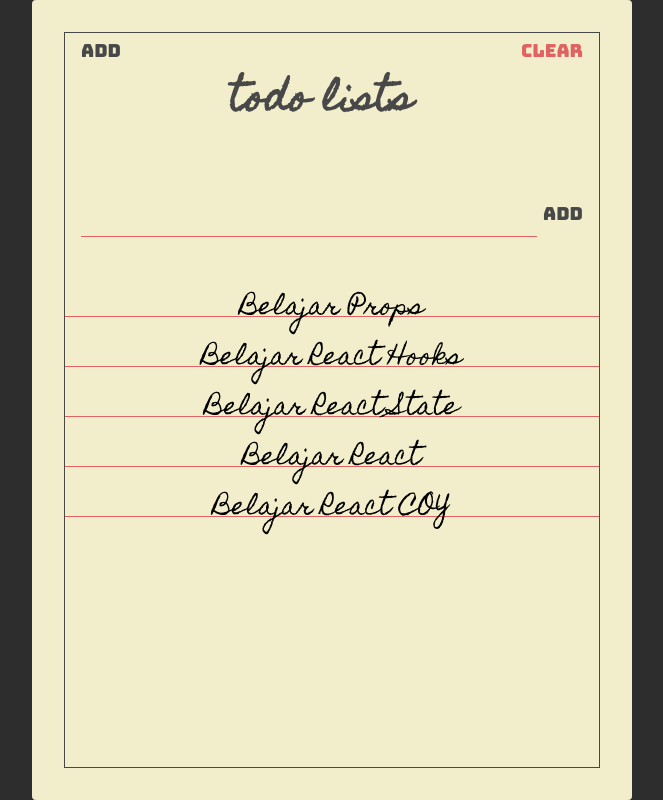
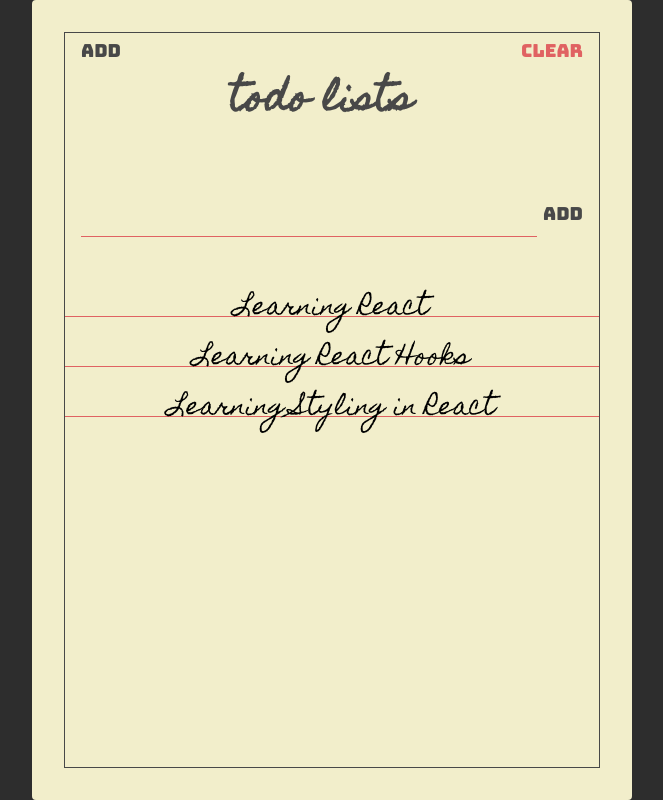
Before and after one commit to ardhikarn/react-basic, a React (Create React App) app: page / in a window 1280 px wide. Shown: the whole page, without its empty margins (308-971 px from the left). Built offline with nearby package versions, Linux system fonts and the light colour scheme.

Commit message:
todos and todolist refactor

```diff
--- a/src/components/Todos.jsx
+++ b/src/components/Todos.jsx
@@ -1,24 +1,8 @@
 import React from "react";
 import Todo from "./Todo";
+import PropTypes from "prop-types";
 
-export default function Todos() {
-  const todos = [
-    {
-      text: "Belajar Props",
-    },
-    {
-      text: "Belajar React Hooks",
-    },
-    {
-      text: "Belajar React State",
-    },
-    {
-      text: "Belajar React",
-    },
-    {
-      text: "Belajar React COY",
-    },
-  ];
+export default function Todos({ todos }) {
   return (
     <section className="todos">
       {todos.map((todo) => {
@@ -27,3 +11,11 @@
     </section>
   );
 }
+
+Todos.propTypes = {
+  todos: PropTypes.arrayOf(
+    PropTypes.shape({
+      text: PropTypes.string,
+    })
+  ),
+};
--- a/src/pages/TodoList.jsx
+++ b/src/pages/TodoList.jsx
@@ -1,15 +1,21 @@
-import React from "react";
+import React, { useState } from "react";
 import Paper from "../components/Paper";
 import Header from "../components/Header";
 import TodoForm from "../components/TodoForm";
 import Todos from "../components/Todos";
 
 function TodoList() {
+  const [todos, setTodos] = useState([
+    { text: "Learning React" },
+    { text: "Learning React Hooks" },
+    { text: "Learning Styling in React" },
+  ]);
+
   return (
     <Paper>
       <Header />
       <TodoForm />
-      <Todos />
+      <Todos todos={todos} />
     </Paper>
   );
 }
```
